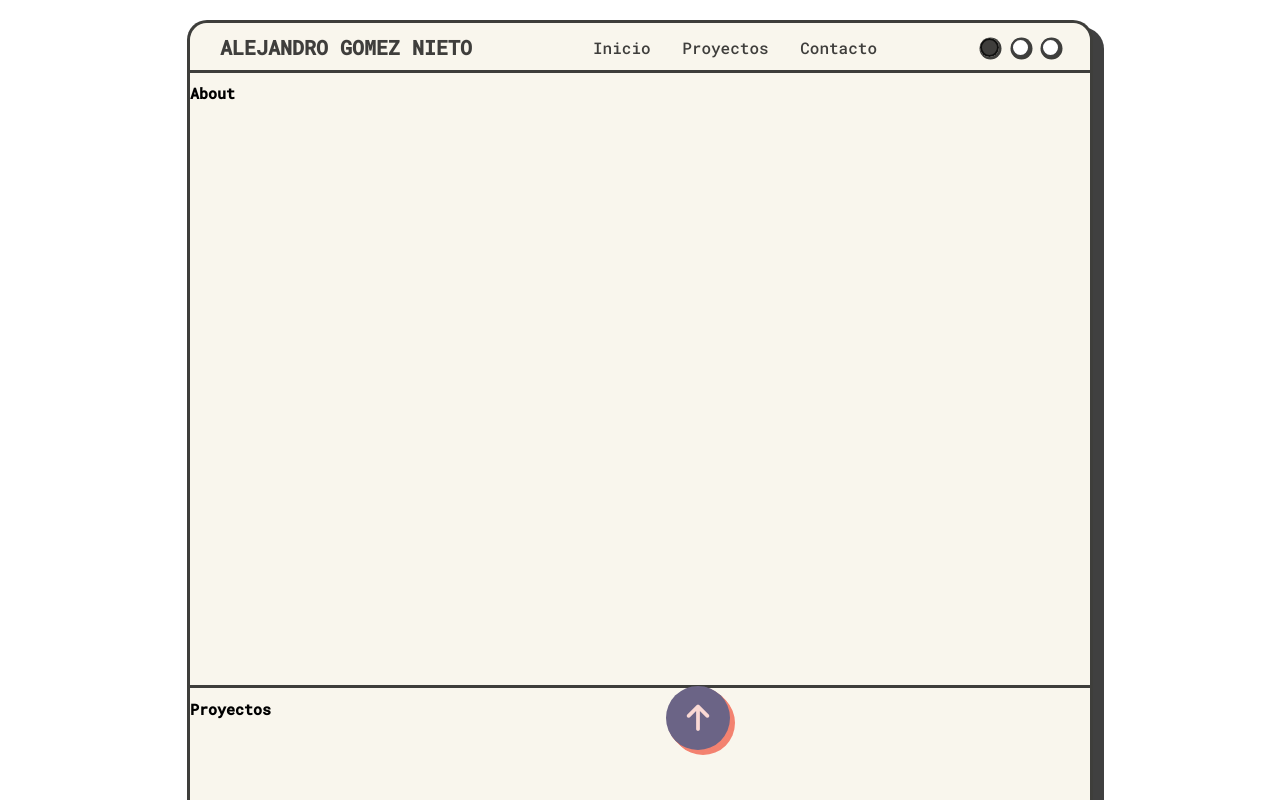
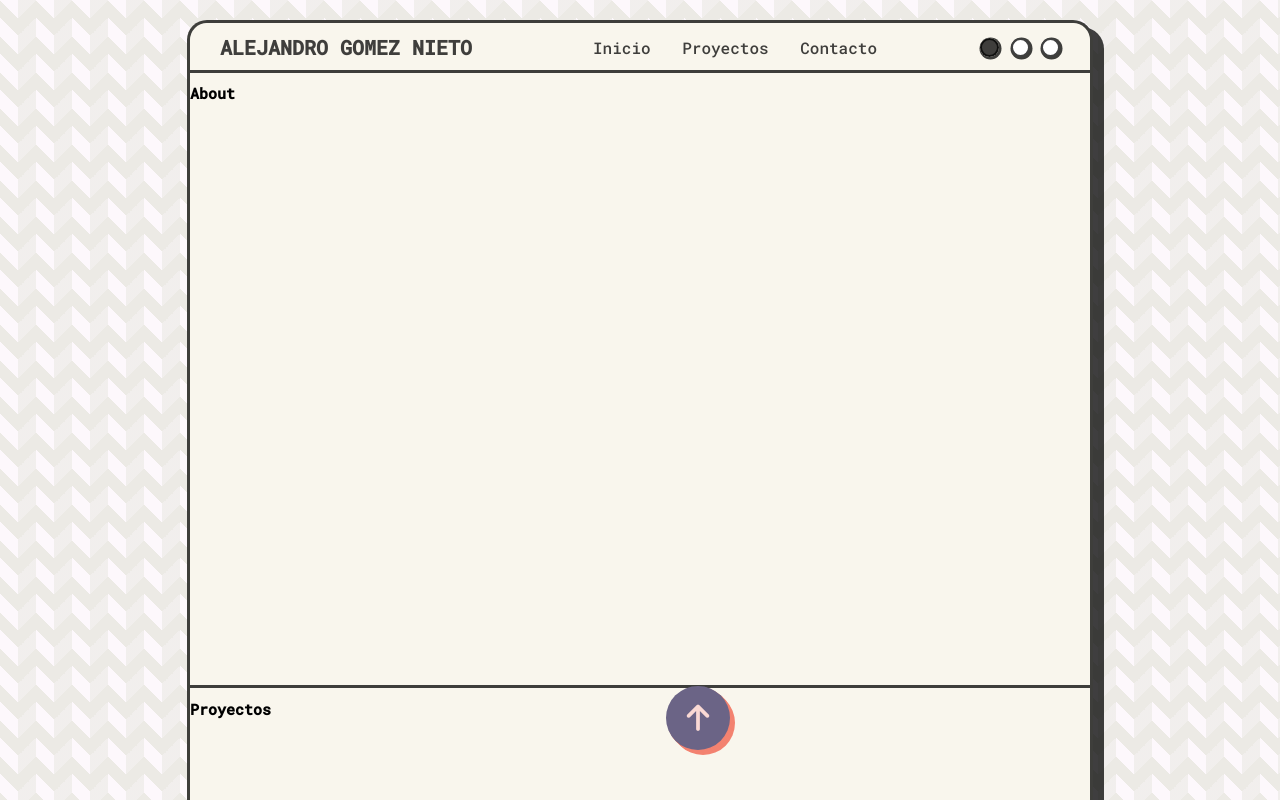
Before and after one commit to alefigure8/TP_PR3_portfolio, a plain HTML site: page index.html in a window 1280 px wide. Shown: the top 800 px of the page. Drawn offline with Linux system fonts and the light colour scheme.

Commit message:
Agrego fondo a body

```diff
--- a/style.css
+++ b/style.css
@@ -17,6 +17,8 @@ body {
     font-family: var(--main-font);
     display: flex;
     justify-content: center;
+    background-color: #eceae5;
+    background: linear-gradient(135deg, #fdf8fc55 25%, transparent 25%) -18px 0/ 36px 36px, linear-gradient(225deg, #fdf8fc 25%, transparent 25%) -18px 0/ 36px 36px, linear-gradient(315deg, #fdf8fc55 25%, transparent 25%) 0px 0/ 36px 36px, linear-gradient(45deg, #fdf8fc 25%, #eceae5 25%) 0px 0/ 36px 36px;
 }
 
 h1 {
@@ -203,6 +205,7 @@ footer {
     height: 2rem;
     border-radius: 50%;
     cursor: pointer;
+    transition: all 0.2s ease-in-out;
     box-shadow: 1px 1px 0px var(--btn_primary), 1px 1px 0px var(--btn_primary), 2px 2px 0px var(--btn_primary), 3px 3px 0px var(--btn_primary), 4px 4px 0px var(--btn_primary), 5px 5px 0px var(--btn_primary);
 }
 
```
